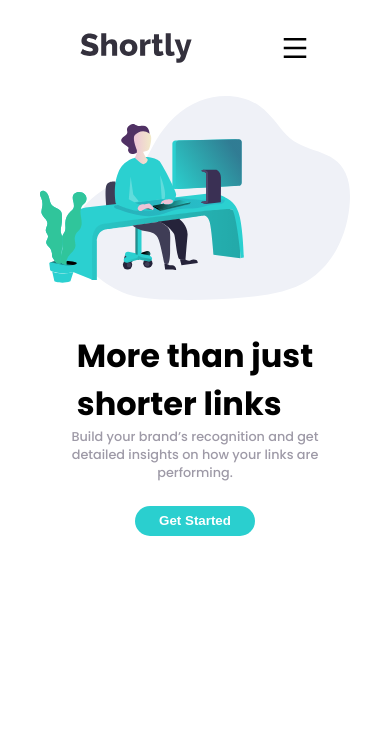
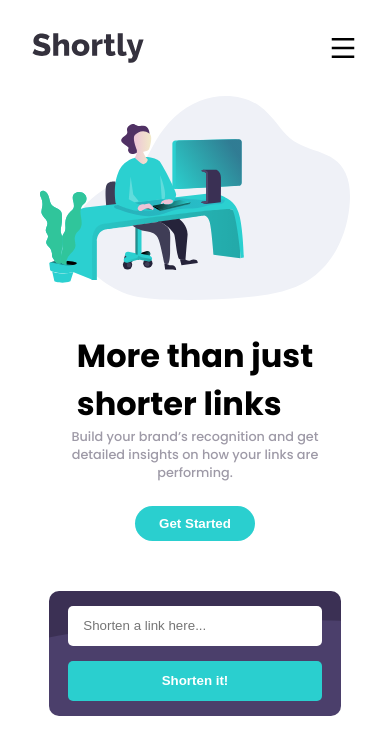
Before and after one commit to moodyomar/shortly, a React (Create React App) app: page / in a window 390 px wide. Shown: the top 754 px of the page. Built offline with nearby package versions, Linux system fonts and the light colour scheme; the HTML template or start-up script is replaced by a standard one.

Commit message:
add link shortener comp

```diff
--- a/src/App.js
+++ b/src/App.js
@@ -10,7 +10,7 @@ function App() {
       </header>
 
       <main>
-        {/* <Shortner /> */}
+        <Shortner />
       </main>
 
       <footer>
--- a/src/components/Navbar/navbar.css
+++ b/src/components/Navbar/navbar.css
@@ -38,6 +38,9 @@
 
 
   @media screen and (max-width:550px){
+    .Navbar{
+      padding: 3rem 2rem;
+    }
     .navlinks{
 display: none;
       }
--- a/src/components/Shortner/Shortner.js
+++ b/src/components/Shortner/Shortner.js
@@ -5,8 +5,11 @@ const Shortner = () => {
 
 return(
 
-<div className=''>
-<h1>Shortner</h1>
+<div className='Shortner'>
+<div className="container">
+<input type="text" placeholder='Shorten a link here...' />
+<button className='btn btn-primary round-med'>Shorten it!</button>
+</div>
 </div>
 
 )
--- a/src/components/Shortner/shortner.css
+++ b/src/components/Shortner/shortner.css
@@ -0,0 +1,44 @@
+.Shortner{
+  display: flex;
+  justify-content: center;
+  margin-top: 50px;
+  width: 100vw;
+  height: 100px;
+}
+.container{
+display: flex;
+justify-content: center;
+align-items: center;
+width: 75%;
+height: 125px;
+border-radius: 10px;
+background-image: url(../../images/bg-shorten-desktop.svg);
+background-color: var(--Dark-Violet);
+}
+.container .btn{
+  height: 40px;
+  width: 100px;
+}
+.container input{
+  width: 40vw;
+  margin-right: 15px;
+  height: 40px;
+  border: none;
+  outline: none;
+  border-radius: 5px;
+  padding-left: 15px;
+}
+
+@media screen and (max-width:550px){
+.container{
+  flex-direction: column;
+  display: flex;
+  gap: 15px;
+}
+.container .btn,
+.container input{
+  height: 40px;
+  width: 65vw;
+  margin: 0;
+}
+}
--- a/src/index.css
+++ b/src/index.css
@@ -43,8 +43,8 @@ font-family: var(--Font-family);
 .btn{
   border: none;
   outline: none;
-  width: 85px;
-  height: 30px;
+  width: 90px;
+  height: 35px;
   background-color: transparent;
   cursor: pointer;
   font-weight: 600;
@@ -55,7 +55,7 @@ font-family: var(--Font-family);
   color: #fff;
   }
   .round-max{
-    border-radius: 15px;
+    border-radius: 20px;
   }
   .round-med{
     border-radius: 5px;
```
